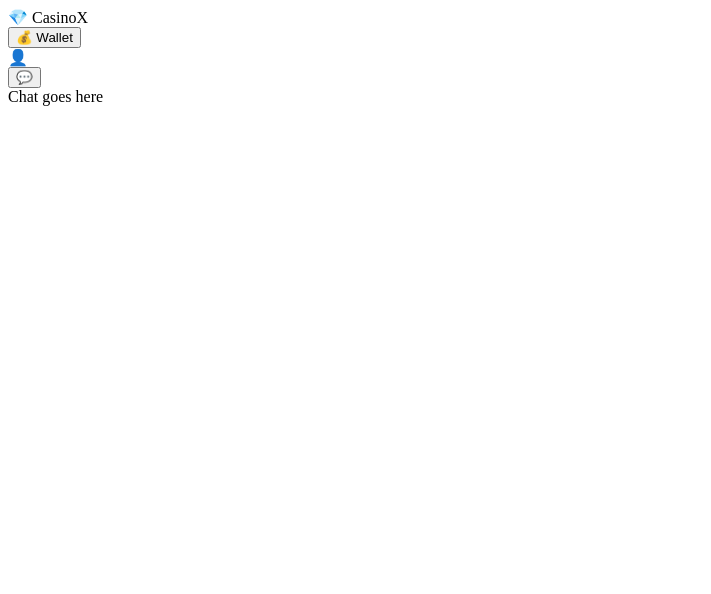
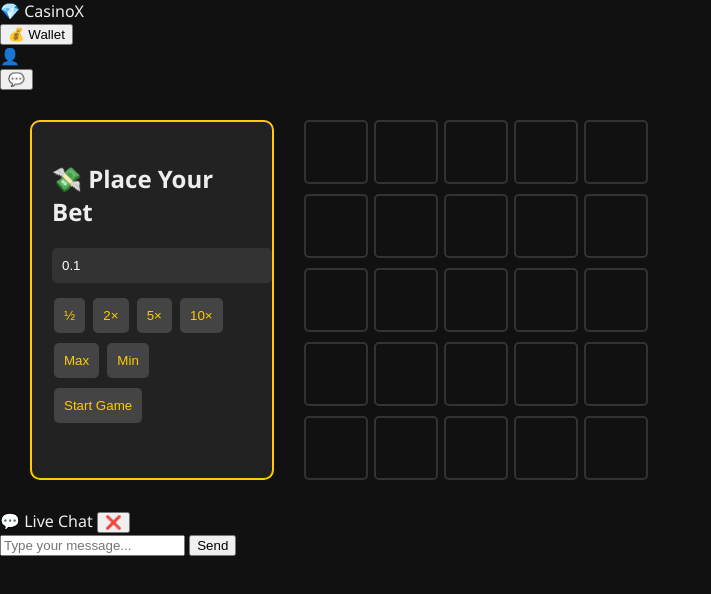
Before and after one commit to CeleXServices/Casino, a plain HTML site: page mines.html in a window 1280 px wide. Shown: the whole page, without its empty margins (0-711 px from the left). Drawn offline with Linux system fonts and the light colour scheme.

Commit message:
Fullmines

```diff
--- a/mines.html
+++ b/mines.html
@@ -1,16 +1,133 @@
+<!DOCTYPE html>
+<html lang="en">
+<head>
+  <meta charset="UTF-8" />
+  <meta name="viewport" content="width=device-width, initial-scale=1.0"/>
+  <title>Mines Game</title>
+  <link rel="stylesheet" href="styles/main.css" />
+</head>
 <body>
   <div id="header-container"></div>
-  <main id="main-content">
-    <!-- Page content here -->
+
+  <main class="mines-container">
+    <aside class="bet-controls">
+      <h2>💸 Place Your Bet</h2>
+      <input type="number" min="0.1" step="0.1" value="0.1" id="betAmount" />
+      <div class="bet-buttons">
+        <button onclick="adjustBet(0.5)">½</button>
+        <button onclick="adjustBet(2)">2×</button>
+        <button onclick="adjustBet(5)">5×</button>
+        <button onclick="adjustBet(10)">10×</button>
+        <button onclick="setMaxBet()">Max</button>
+        <button onclick="setMinBet()">Min</button>
+      </div>
+      <button onclick="startGame()">Start Game</button>
+    </aside>
+
+    <section class="mines-grid" id="minesGrid">
+      <!-- Grid auto-generated -->
+    </section>
   </main>
-  <div id="chat-box" class="hidden">Chat goes here</div>
+
+  <div id="chat-box"></div>
 
   <script>
+    // Inject header + chat
     fetch("components/header.html")
       .then(res => res.text())
-      .then(data => {
-        document.getElementById("header-container").innerHTML = data;
+      .then(html => document.getElementById("header-container").innerHTML = html);
+    fetch("components/chat.html")
+      .then(res => res.text())
+      .then(html => document.getElementById("chat-box").outerHTML = html);
+  </script>
+
+  <script>
+    const gridSize = 5;
+    const mineCount = 5;
+    let mines = [];
+    let revealed = [];
+    let gameActive = false;
+
+    function generateGrid() {
+      const grid = document.getElementById("minesGrid");
+      grid.innerHTML = "";
+      revealed = [];
+
+      for (let i = 0; i < gridSize * gridSize; i++) {
+        const tile = document.createElement("div");
+        tile.className = "tile unrevealed";
+        tile.dataset.index = i;
+        tile.addEventListener("click", () => revealTile(i));
+        grid.appendChild(tile);
+      }
+    }
+
+    function startGame() {
+      mines = [];
+      gameActive = true;
+
+      while (mines.length < mineCount) {
+        const rand = Math.floor(Math.random() * gridSize * gridSize);
+        if (!mines.includes(rand)) mines.push(rand);
+      }
+
+      generateGrid();
+    }
+
+    function revealTile(index) {
+      if (!gameActive || revealed.includes(index)) return;
+
+      const tile = document.querySelector(`[data-index="${index}"]`);
+      revealed.push(index);
+
+      if (mines.includes(index)) {
+        tile.className = "tile mine";
+        tile.textContent = "💥";
+        endGame(false);
+      } else {
+        tile.className = "tile safe";
+        tile.textContent = "💎";
+
+        if (revealed.length === gridSize * gridSize - mineCount) {
+          endGame(true);
+        }
+      }
+    }
+
+    function endGame(won) {
+      gameActive = false;
+      document.querySelectorAll(".tile").forEach(tile => {
+        const i = parseInt(tile.dataset.index);
+        if (mines.includes(i)) {
+          tile.className = "tile mine";
+          tile.textContent = "💥";
+        }
       });
+      setTimeout(() => {
+        alert(won ? "🎉 You Win!" : "💣 You Hit a Mine!");
+      }, 300);
+    }
+
+    function getUserBalance() {
+      return 100; // Mock balance
+    }
+
+    function adjustBet(multiplier) {
+      const input = document.getElementById("betAmount");
+      input.value = Math.max(0.1, (parseFloat(input.value) * multiplier).toFixed(2));
+    }
+
+    function setMaxBet() {
+      document.getElementById("betAmount").value = getUserBalance();
+    }
+
+    function setMinBet() {
+      document.getElementById("betAmount").value = 0.1;
+    }
+
+    window.addEventListener("DOMContentLoaded", generateGrid);
   </script>
+
   <script src="scripts/chat.js"></script>
 </body>
+</html>
--- a/styles/main.css
+++ b/styles/main.css
@@ -1,3 +1,10 @@
+body {
+  background: #111;
+  margin: 0;
+  font-family: 'Segoe UI', sans-serif;
+  color: #eee;
+}
+
 .mines-container {
   display: flex;
   gap: 30px;
@@ -50,6 +57,7 @@
   border: 2px solid #333;
   border-radius: 5px;
   cursor: pointer;
+  transition: 0.2s ease;
 }
 
 .tile.unrevealed:hover {
```
Also changed, not shown: scripts/mines.js (+54 -5 lines).
